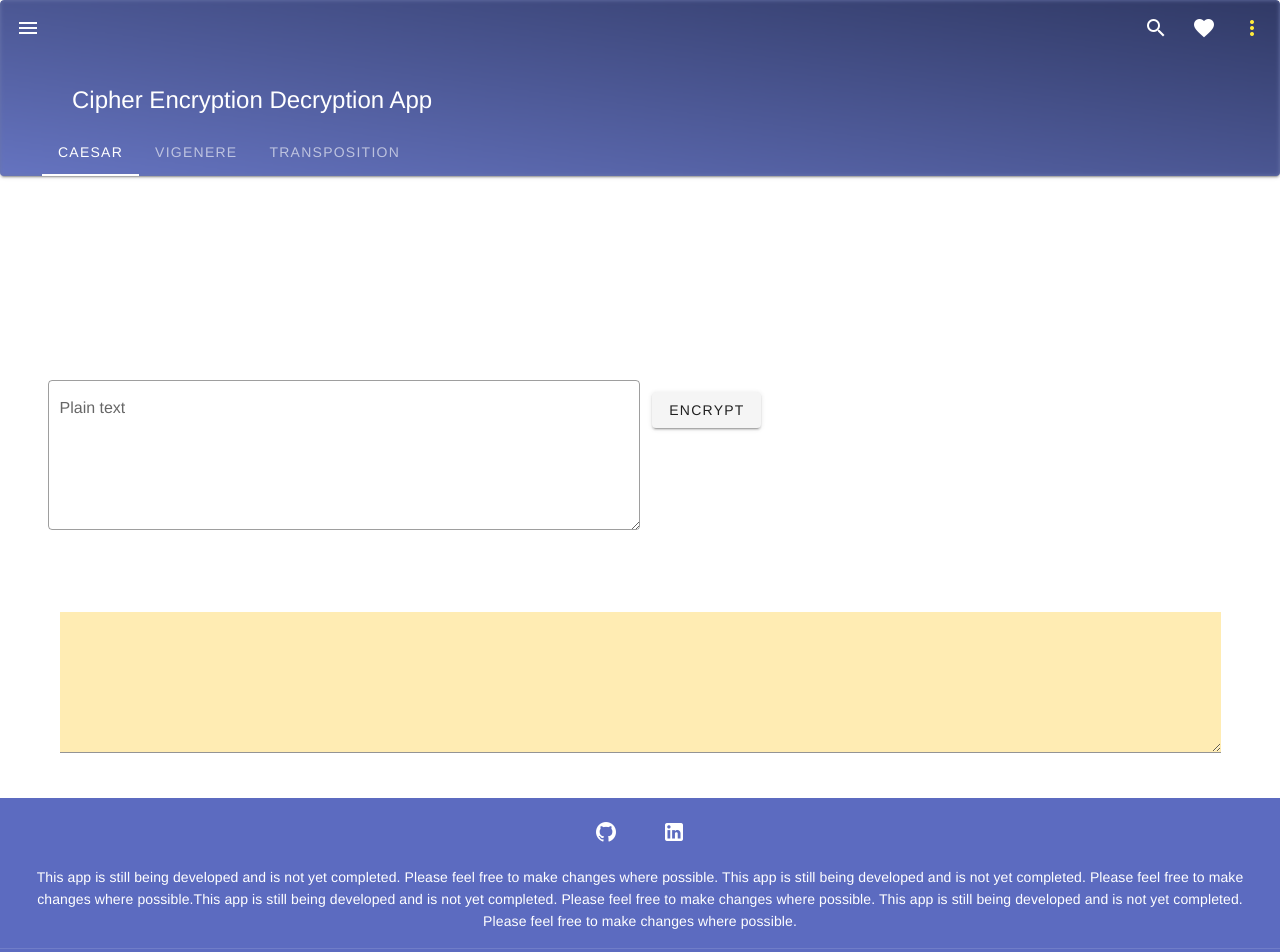
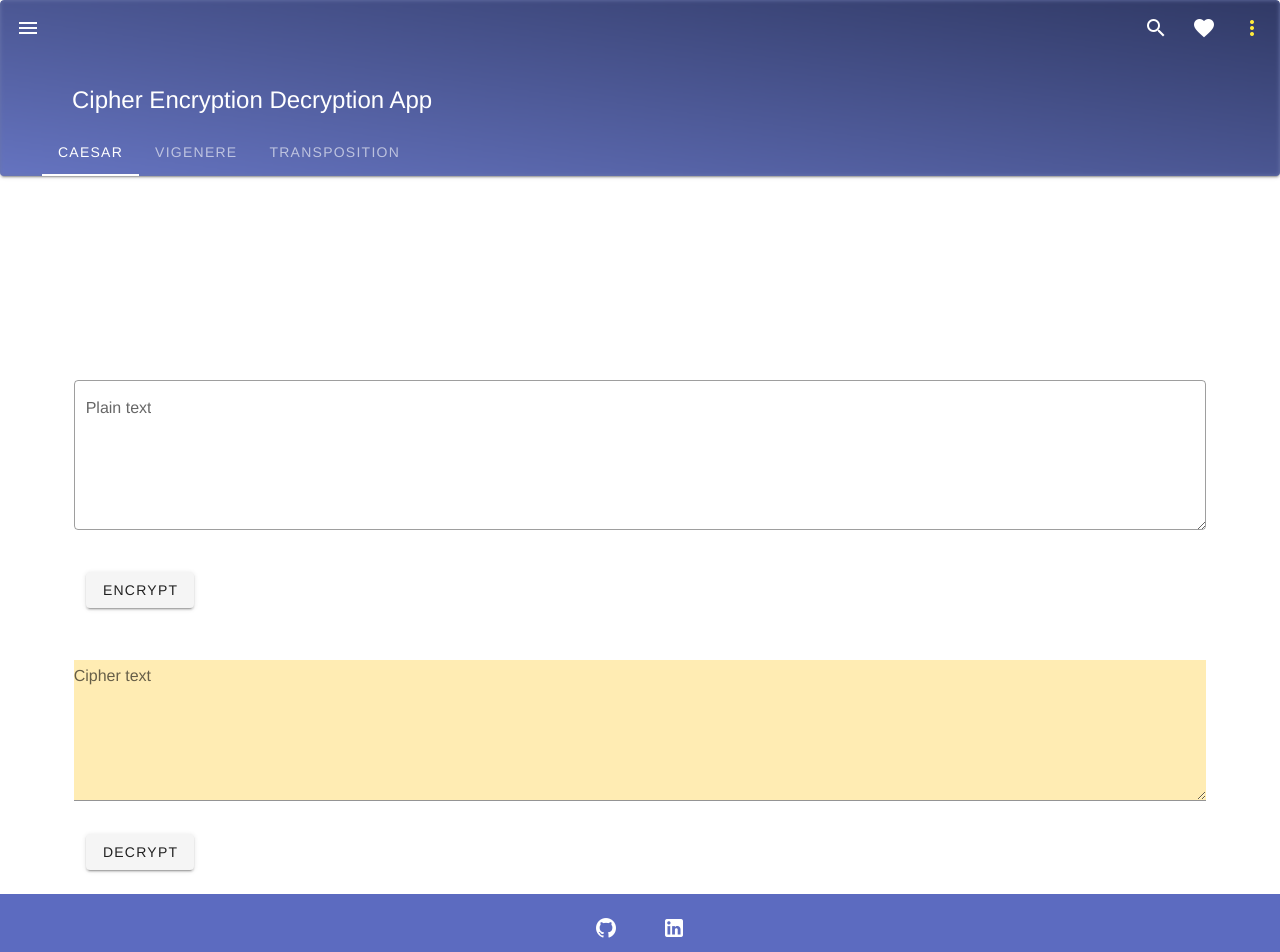
Before and after one commit to suraj200981/Encrypt-and-Decrypt-cipher-text---VueJS-and-Vuetify, a Vue app: page / in a window 1280 px wide. Shown: the top 952 px of the page. Built offline with nearby package versions, Linux system fonts and the light colour scheme.

Commit message:
caesar cipher decryption completed. I now need to show both encryption and decryption values in the appropriate text fields.

```diff
--- a/src/components/CaesarCipher.vue
+++ b/src/components/CaesarCipher.vue
@@ -1,4 +1,5 @@
 <template>
+  <center>
     <v-container>
       <v-row>
         <v-textarea
@@ -6,6 +7,8 @@
           name="input-7-4"
           label="Plain text"
           v-model="plainText"
+          :value="newStringDecrypted"
+          style="width: 1000px"
         ></v-textarea>
         <v-col class="d-flex" cols="12" sm="6">
           <v-btn @click="encryptCipher()">Encrypt</v-btn>
@@ -13,12 +16,21 @@
       </v-row>
       <br />
       <br />
+      <v-row>
         <v-textarea
           background-color="amber lighten-4"
           color="orange orange-darken-4"
-      :value="newString"
+          label="Cipher text"
+          :value="newStringEncrypted"
+          v-model="cipherText"
+          style="width: 1000px"
         ></v-textarea>
+        <v-col class="d-flex" cols="12" sm="6">
+          <v-btn @click="decryptCipher()">Decrypt</v-btn>
+        </v-col>
+      </v-row>
     </v-container>
+  </center>
 </template>
 <style scoped>
 </style>
@@ -28,12 +40,15 @@ export default {
 
   data: () => ({
     plainText: "",
-    newString: "",
+    cipherText:"",
+    newStringEncrypted: "",
+    newStringDecrypted: "",
     encryptKey: 3,
   }),
 
   methods: {
     encryptCipher() {
+            this.cipherText = "";
 
       // Make an output variable
       var output = "";
@@ -64,8 +79,47 @@ export default {
       }
 
       // All done!
-  this.newString= output;
+      this.newStringEncrypted = output;
     },
+    decryptCipher(){
+      this.plainText="";
+        var decryptKey= this.encryptKey
+
+        decryptKey =-Math.abs(decryptKey);
+
+      // Make an output variable
+      var output = "";
+
+      // Go through each character
+      for (var i = 0; i < this.cipherText.length; i++) {
+        // Get the character we'll be appending
+        var c = this.cipherText[i];
+
+        // check letter with regular expression
+        if (c.match(/[a-z]/i)) {
+          // Get its char code ascii
+          var code = this.cipherText.charCodeAt(i);
+
+          // Uppercase letters
+          if (code >= 65 && code <= 90) {
+            c = String.fromCharCode(((code - 65 + decryptKey+26) % 26) + 65);
+          }
+
+          // Lowercase letters
+          else if (code >= 97 && code <= 122) {
+            c = String.fromCharCode(((code - 97 + decryptKey+26) % 26) + 97);
+          }
+        }
+
+        // Append
+        output += c;
+        console.log(output);
+      }
+
+      // All done!
+      this.newStringDecrypted = output;
+      console.log(this.newStringDecrypted)
+    }
   },
 };
 </script>
--- a/src/views/CaesarView.vue
+++ b/src/views/CaesarView.vue
@@ -8,7 +8,12 @@
     <br />
     <br />
     <br />
+    <v-container fill-height fluid>
+  <v-row align="center"
+      justify="center">
     <CaesarCipher />
+  </v-row>
+    </v-container>
   </div>
 </template>
 
```
Lines whose indentation alone changed are shown as unchanged.
